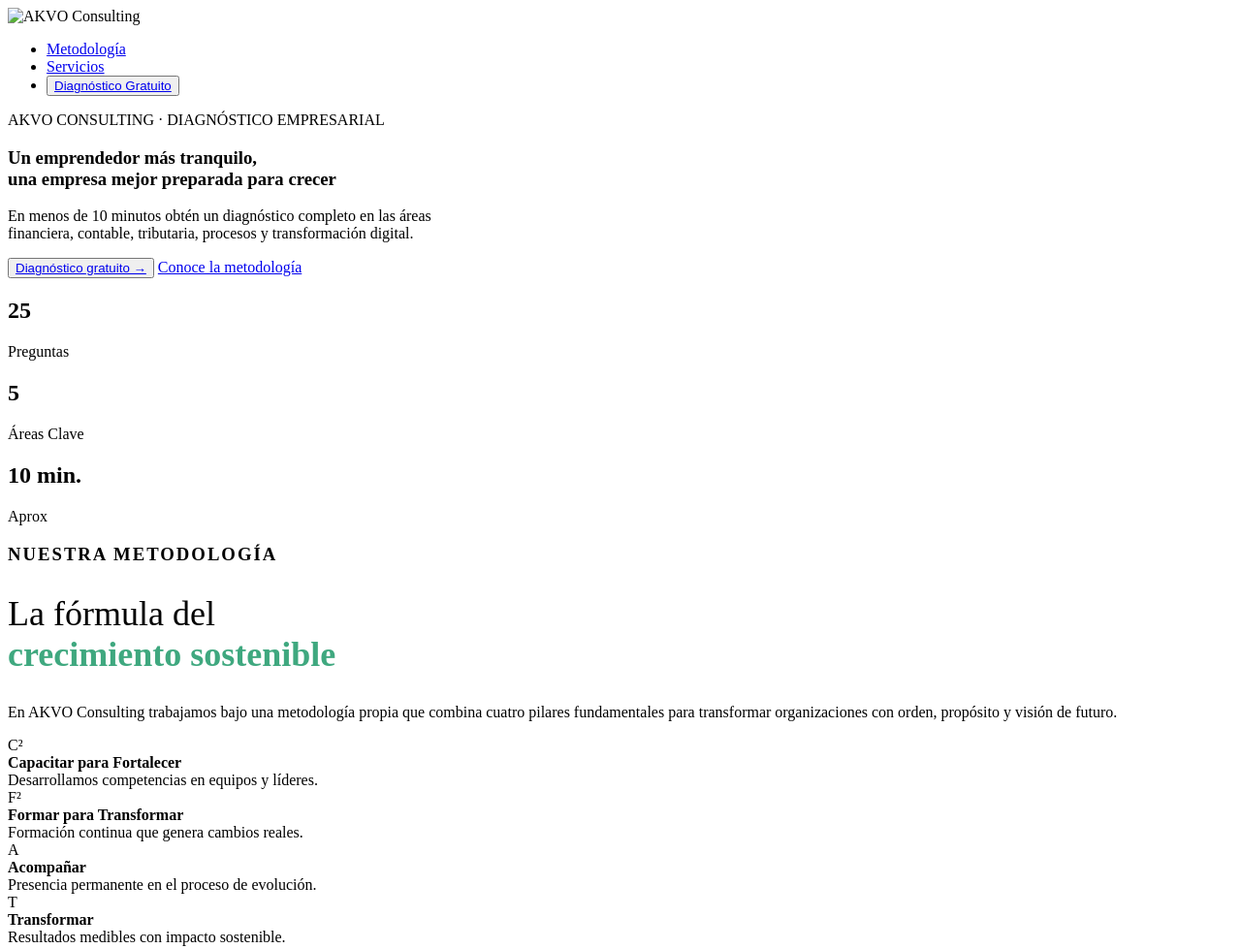
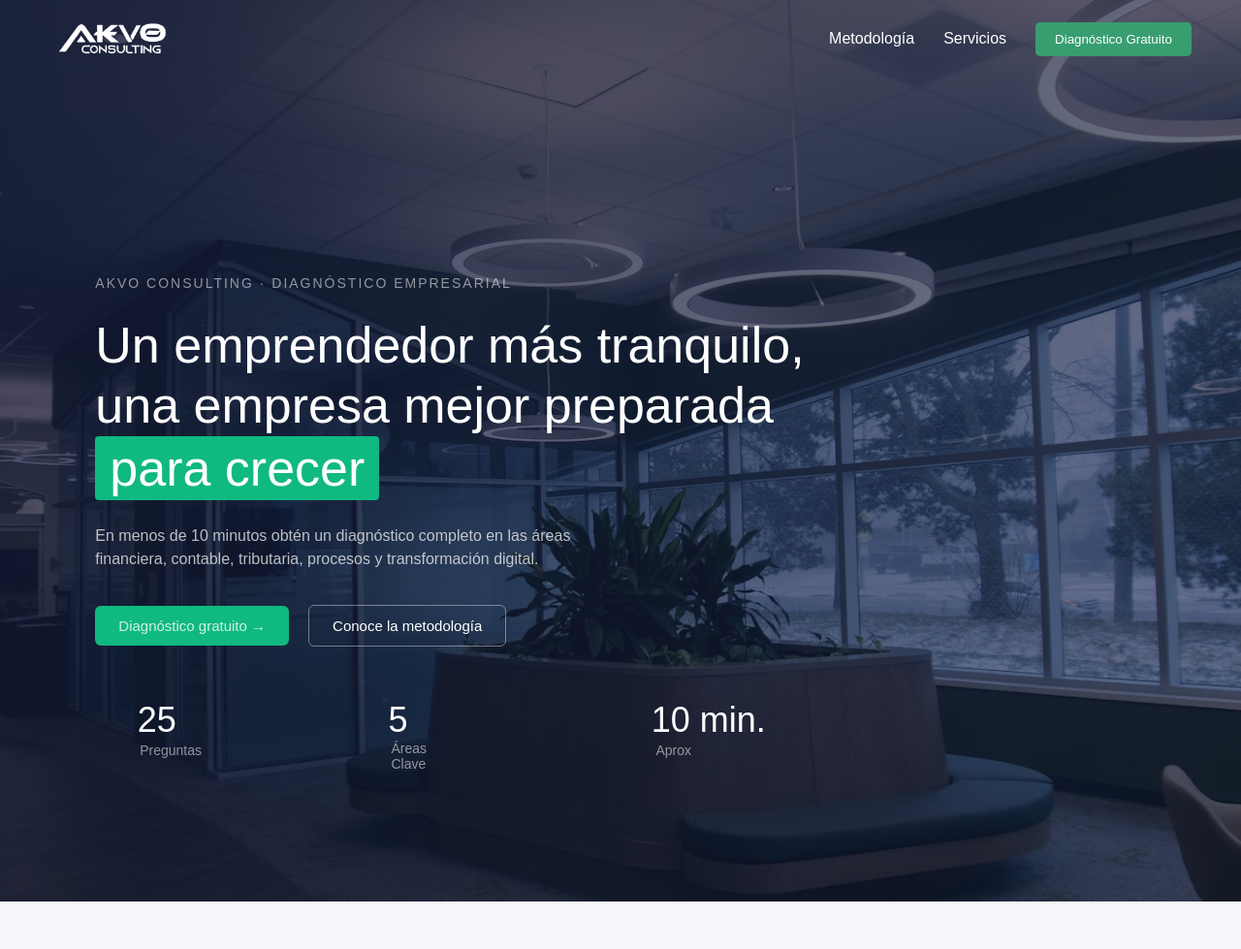
Before and after one commit to junezka/AKVO, a website: page pages/index.html in a window 1280 px wide. Shown: the top 979 px of the page at 97% size. Drawn offline with Linux system fonts and the light colour scheme; the site is published under a folder, as on GitHub Pages, so addresses that start at the root find nothing; a web font is replaced by a local one.

Commit message:
Index Actualizado

```diff
--- a/pages/index.html
+++ b/pages/index.html
@@ -4,17 +4,17 @@
     <meta charset="UTF-8">
     <meta name="viewport" content="width=device-width, initial-scale=1.0">
     <title>Document</title>
-    <link rel="stylesheet" href="/AKVO/styles/style.css">
+    <link rel="stylesheet" href="../styles/style.css">
 </head>
 <body>
     <section class="header">
         <header>
             <nav>
-                <img src="/AKVO/images/image-5-DxJ_jtyd.png" alt="AKVO Consulting" class="logo">
+                <img src="../images/image-5-DxJ_jtyd.png" alt="AKVO Consulting" class="logo">
                 <ul>
                     <li class="enlace-menu"><a href="#section1">Metodología</a></li>
                     <li class="enlace-menu"><a href="#servicios">Servicios</a></li>
-                    <li><button><a href="/AKVO/pages/formulario1.html">Diagnóstico Gratuito</a></button></li>
+                    <li><button><a href="../pages/formulario1.html">Diagnóstico Gratuito</a></button></li>
                 </ul>
             </nav>
 
@@ -39,7 +39,7 @@
 
                     <!-- 4. Bloque de Botones de Acción -->
                     <div class="header-buttons">
-                        <button class="btn-primary"><a href="/AKVO/pages/formulario1.html">Diagnóstico gratuito → </a></button>
+                        <button class="btn-primary"><a href="../pages/formulario1.html">Diagnóstico gratuito → </a></button>
                         <a href="#section1" class="btn-secondary">Conoce la metodología</a>
                     </div>
 
@@ -160,7 +160,7 @@
             <div class="card2">
             <h1>¿Listo para conocer tu situación?</h1>
             <p>El diagnóstico es gratuito, confidencial y toma menos de 10 minutos.</p>
-        <button><a href="/AKVO/pages/formulario1.html">Iniciar ahora</a></button>
+        <button><a href="../pages/formulario1.html">Iniciar ahora</a></button>
         </div>
         </div>
     </section>
@@ -169,11 +169,11 @@
             <span style="letter-spacing: 2px; text-transform: uppercase;">Potenciar el futuro</span>
             <h2>Tu negocio merece crecer <br> con <span style="font-weight: 600; color: rgb(45, 140, 106);">claridad y dirección</span></h2>
             <p>Miles de emprendedores y empresarios operan sin ver con claridad dónde están parados. El primer paso hacia el crecimiento sostenible es el diagnóstico honesto de tu situación actual.</p>
-            <button style="box-shadow: 0 8px 32px #2d8c6a66;"><a href="/AKVO/pages/formulario1.html">Comenzar Diagnóstico gratuito</a></button>
+            <button style="box-shadow: 0 8px 32px #2d8c6a66;"><a href="../pages/formulario1.html">Comenzar Diagnóstico gratuito</a></button>
             <p>Sin registro. Sin tarjeta. 100% gratuito.</p>
     </section>
     <footer>
-        <img src="/AKVO/images/image-5-DxJ_jtyd.png" alt="" class="logo">
+        <img src="../images/image-5-DxJ_jtyd.png" alt="" class="logo">
         <p>© 2026 AKVO Consulting. Todos los derechos reservados</p>
         <h3>Sinergizar · Agilizar · Transformar</h3>
     </footer>
```
